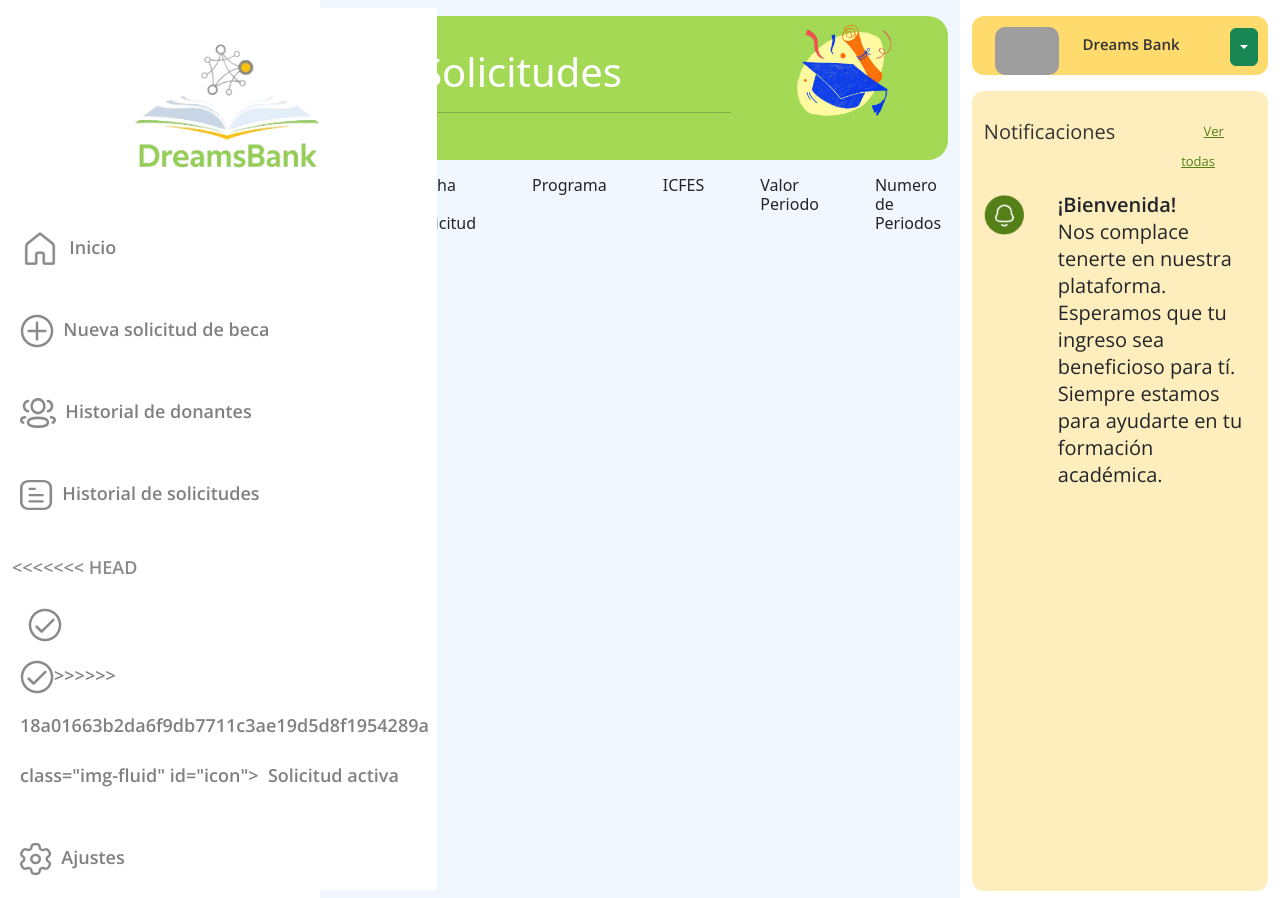
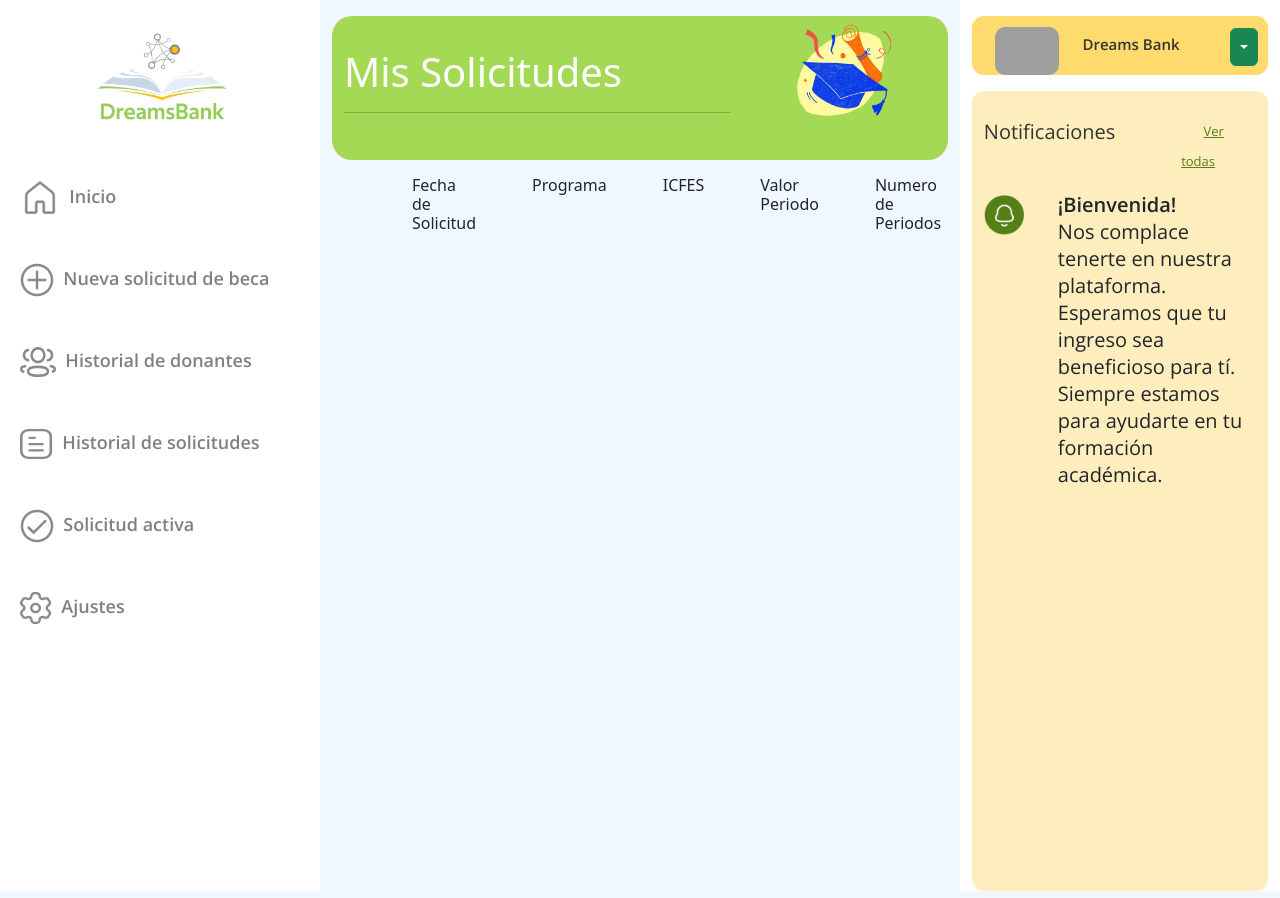
Before and after one commit to ICESI-PI1/Knowledge_PeopleGR04.2, a Django app: page /scholarships/lookapplications/ in a window 1280 px wide. Run offline with Django 4.2, Linux system fonts and the light colour scheme; a user stored in the database is signed in; data that the repository does not hold is empty; grey boxes are pictures that could not be loaded.

Commit message:
fix_conflicts

```diff
--- a/scholarships/templates/base.html
+++ b/scholarships/templates/base.html
@@ -131,26 +131,18 @@
                                 <li class="nav-item mt-3" id="active_request-link">
                                     {% if user.role == 1 %}
                                     <!-- El usuario es Beneficiario -->
-<<<<<<< HEAD
                                     <a class="nav-link" href="#">
                                         <img src="../../../../media/images/IconActive.png" alt="Icono solicitud activa "
-=======
-                                    <a class="nav-link" href="../soli_Activa/">
-                                        <img src="../../media/images/IconActive.png" alt="Icono solicitud activa "
->>>>>>> 18a01663b2da6f9db7711c3ae19d5d8f1954289a
+
+
                                             class="img-fluid" id="icon">
                                         <span data-feather="active_request"></span>
                                         &nbsp;Solicitud activa
                                     </a>
                                     {% elif user.role == 2 %}
                                      <!-- El usuario es Donante -->
-<<<<<<< HEAD
                                      <a class="nav-link " href="# ">
                                         <img src="../../../../media/images/RequestHistory.png "" alt=" Icono historial
-=======
-                                     <a class="nav-link " href="#">
-                                        <img src="../../media/images/RequestHistory.png "" alt=" Icono historial
->>>>>>> 18a01663b2da6f9db7711c3ae19d5d8f1954289a
                                             solicitudes " class=" img-fluid" id="icon">
                                     <span data-feather="request_history"></span> &nbsp;Historial de aportes
                                     </a>
```
Also changed, not shown: db.sqlite3.
